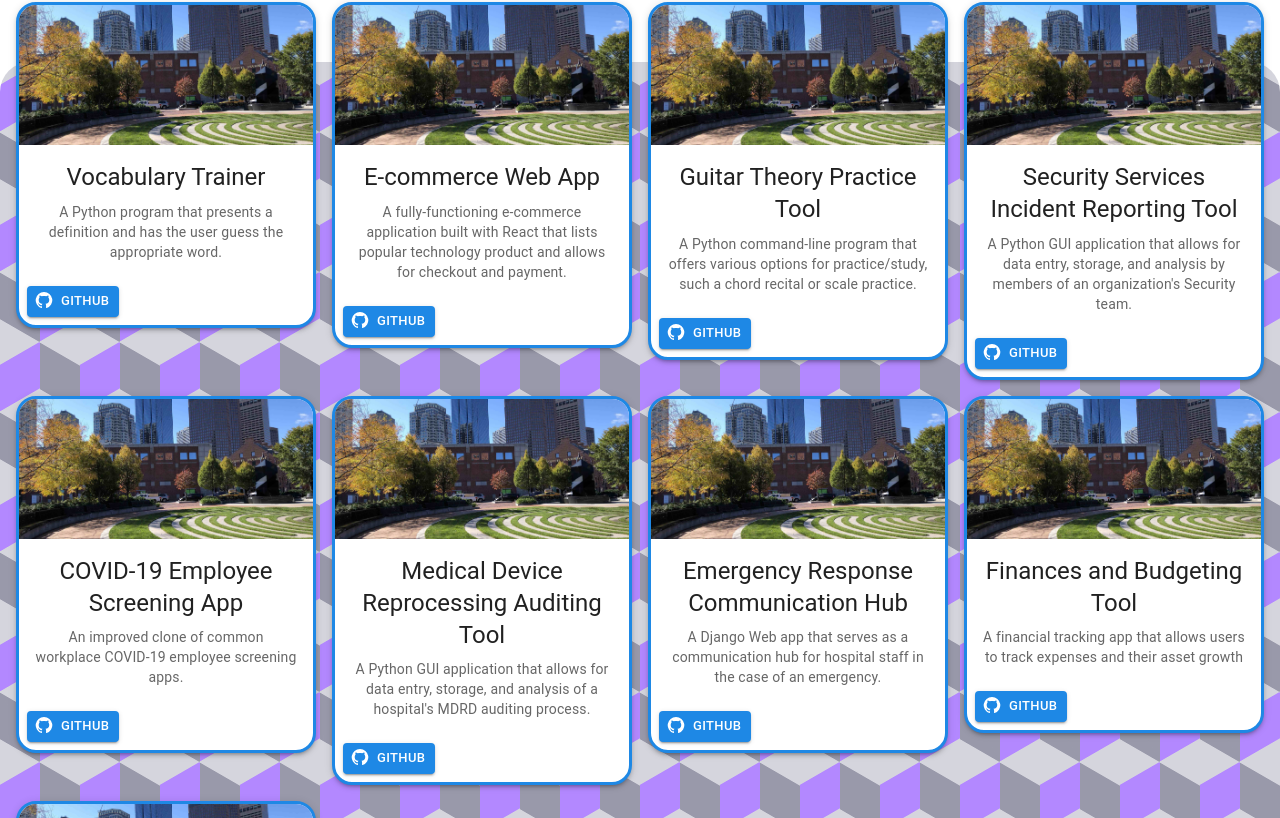
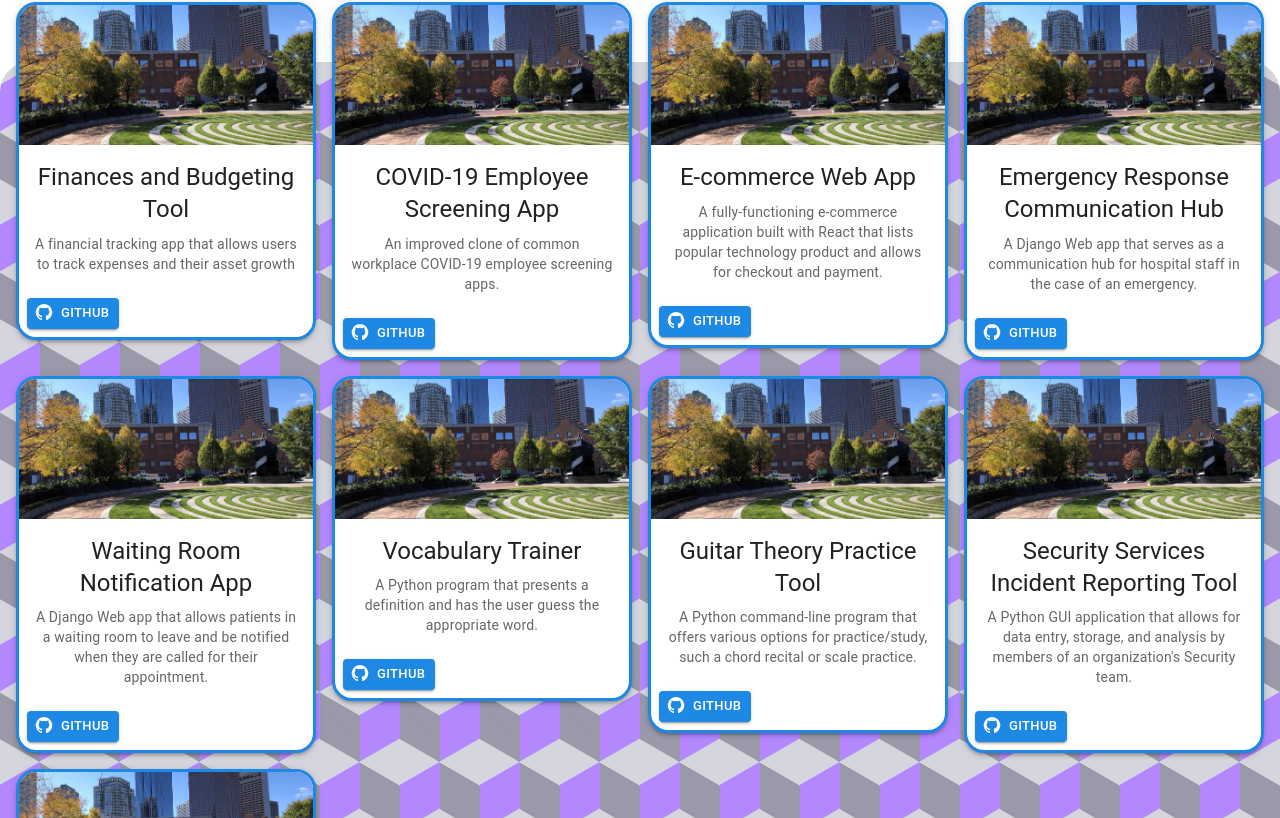
Before and after one commit to brendandagys/Portfolio-Site, a React (Create React App) app in the folder frontend/: page / in a window 1280 px wide. Shown: the part 2402-3220 px from the top of the page. Built offline with nearby package versions, Linux system fonts and the light colour scheme; no server answers.

Commit message:
Add links to main Card content. About to build app modal

```diff
--- a/frontend/src/components/AvatarLinks.tsx
+++ b/frontend/src/components/AvatarLinks.tsx
@@ -58,7 +58,7 @@ const AvatarLinks = ({
           pb: 1,
         }}
       >
-        &copy; 2021 by Brendan Dagys
+        Copyright &copy; Brendan Dagys
       </Typography>
     </ContactItemsRowDiv>
   )
--- a/frontend/src/components/CardGallery.tsx
+++ b/frontend/src/components/CardGallery.tsx
@@ -57,14 +57,15 @@ const CardGallery = ({
         // alignItems='stretch'
         px={2}
       >
-        {cards.map(({ image, title, alt, link, text }, index) => {
+        {cards.map(({ image, title, alt, demoURL, gitHubURL, text }, index) => {
           return (
             <Grid item key={index} xs={12} sm={6} md={4} lg={3} xl={2}>
               <MyCard
                 image={image}
                 title={title}
                 alt={alt}
-                link={link}
+                demoURL={demoURL}
+                gitHubURL={gitHubURL}
                 theme={theme}
               >
                 {text}
--- a/frontend/src/components/MyCard.tsx
+++ b/frontend/src/components/MyCard.tsx
@@ -19,7 +19,8 @@ type MyCardProps = {
   image: string
   title: string
   alt: string
-  link: string
+  demoURL: string
+  gitHubURL: string
   theme: Theme
 } & CardProps
 
@@ -45,7 +46,8 @@ const MyCard = ({
   image,
   title,
   alt,
-  link,
+  demoURL,
+  gitHubURL,
   theme,
 }: MyCardProps): React.ReactElement => {
   // const springProps = useSpring({
@@ -65,7 +67,7 @@ const MyCard = ({
         onMouseOver={() => setSelected(true)}
         onMouseLeave={() => setSelected(false)}
       >
-        <CardActionArea>
+        <CardActionArea href={demoURL} target='_blank' rel='noreferrer'>
           <CardMedia component='img' height='140' image={image} alt={alt} />
           <CardContent>
             <Typography gutterBottom variant='h5' component='div'>
@@ -77,7 +79,7 @@ const MyCard = ({
           </CardContent>
         </CardActionArea>
         <CardActions>
-          <StyledAnchor href={link} target='_blank' rel='noreferrer'>
+          <StyledAnchor href={gitHubURL} target='_blank' rel='noreferrer'>
             <Button
               className={
                 theme.palette.mode === 'dark'
--- a/frontend/src/data/cards.ts
+++ b/frontend/src/data/cards.ts
@@ -4,73 +4,87 @@ export type CardData = {
   image: string
   title: string
   alt: string
-  link: string
+  demoURL: string
+  gitHubURL: string
   text: string
 }
 
 const portfolioCards = [
   {
     image: boston,
-    title: 'Vocabulary Trainer',
+    title: 'Finances and Budgeting Tool',
     alt: '',
-    text: 'A Python program that presents a definition and has the user guess the appropriate word.',
-    link: 'https://github.com/brendandagys/Vocabulary-Trainer',
+    text: 'A financial tracking app that allows users to track expenses and their asset growth',
+    demoURL: 'https://finances.brendandagys.com',
+    gitHubURL: 'https://github.com/brendandagys/Finances',
+  },
+  {
+    image: boston,
+    title: 'COVID-19 Employee Screening App',
+    alt: '',
+    text: 'An improved clone of common workplace COVID-19 employee screening apps.',
+    demoURL: '',
+    gitHubURL: 'https://github.com/brendandagys/COVID-19-Screening-App',
   },
   {
     image: boston,
     title: 'E-commerce Web App',
     alt: '',
     text: 'A fully-functioning e-commerce application built with React that lists popular technology product and allows for checkout and payment.',
-    link: 'https://github.com/brendandagys',
+    demoURL: '',
+    gitHubURL: 'https://github.com/brendandagys',
+  },
+  {
+    image: boston,
+    title: 'Emergency Response Communication Hub',
+    alt: '',
+    text: 'A Django Web app that serves as a communication hub for hospital staff in the case of an emergency.',
+    demoURL: '',
+    gitHubURL:
+      'https://github.com/brendandagys/Hospital-Emergency-Response-Management-and-Communication-Web-App',
+  },
+  {
+    image: boston,
+    title: 'Waiting Room Notification App',
+    alt: '',
+    text: 'A Django Web app that allows patients in a waiting room to leave and be notified when they are called for their appointment.',
+    demoURL: '',
+    gitHubURL:
+      'https://github.com/brendandagys/Hospital-Clinic-Waiting-Room-Notification-Web-App',
+  },
+  {
+    image: boston,
+    title: 'Vocabulary Trainer',
+    alt: '',
+    text: 'A Python program that presents a definition and has the user guess the appropriate word.',
+    demoURL: '',
+    gitHubURL: 'https://github.com/brendandagys/Vocabulary-Trainer',
   },
   {
     image: boston,
     title: 'Guitar Theory Practice Tool',
     alt: '',
     text: 'A Python command-line program that offers various options for practice/study, such a chord recital or scale practice.',
-    link: 'https://github.com/brendandagys/Guitar-Theory-Practice-Tool',
+    demoURL: '',
+    gitHubURL: 'https://github.com/brendandagys/Guitar-Theory-Practice-Tool',
   },
   {
     image: boston,
     title: 'Security Services Incident Reporting Tool',
     alt: '',
     text: "A Python GUI application that allows for data entry, storage, and analysis by members of an organization's Security team.",
-    link: 'https://github.com/brendandagys/Hospital-Protective-Services-Incident-Reporting-Software',
-  },
-  {
-    image: boston,
-    title: 'COVID-19 Employee Screening App',
-    alt: '',
-    text: 'An improved clone of common workplace COVID-19 employee screening apps.',
-    link: 'https://github.com/brendandagys/COVID-19-Screening-App',
+    demoURL: '',
+    gitHubURL:
+      'https://github.com/brendandagys/Hospital-Protective-Services-Incident-Reporting-Software',
   },
   {
     image: boston,
     title: 'Medical Device Reprocessing Auditing Tool',
     alt: '',
     text: "A Python GUI application that allows for data entry, storage, and analysis of a hospital's MDRD auditing process.",
-    link: 'https://github.com/brendandagys/Hospital-Medical-Device-Reprocessing-Auditing-Software',
-  },
-  {
-    image: boston,
-    title: 'Emergency Response Communication Hub',
-    alt: '',
-    text: 'A Django Web app that serves as a communication hub for hospital staff in the case of an emergency.',
-    link: 'https://github.com/brendandagys/Hospital-Emergency-Response-Management-and-Communication-Web-App',
-  },
-  {
-    image: boston,
-    title: 'Finances and Budgeting Tool',
-    alt: '',
-    text: 'A financial tracking app that allows users to track expenses and their asset growth',
-    link: 'https://github.com/brendandagys/Finances',
-  },
-  {
-    image: boston,
-    title: 'Waiting Room Notification App',
-    alt: '',
-    text: 'A Django Web app that allows patients in a waiting room to leave and be notified when they are called for their appointment.',
-    link: 'https://github.com/brendandagys/Hospital-Clinic-Waiting-Room-Notification-Web-App',
+    demoURL: '',
+    gitHubURL:
+      'https://github.com/brendandagys/Hospital-Medical-Device-Reprocessing-Auditing-Software',
   },
 ]
 
```
